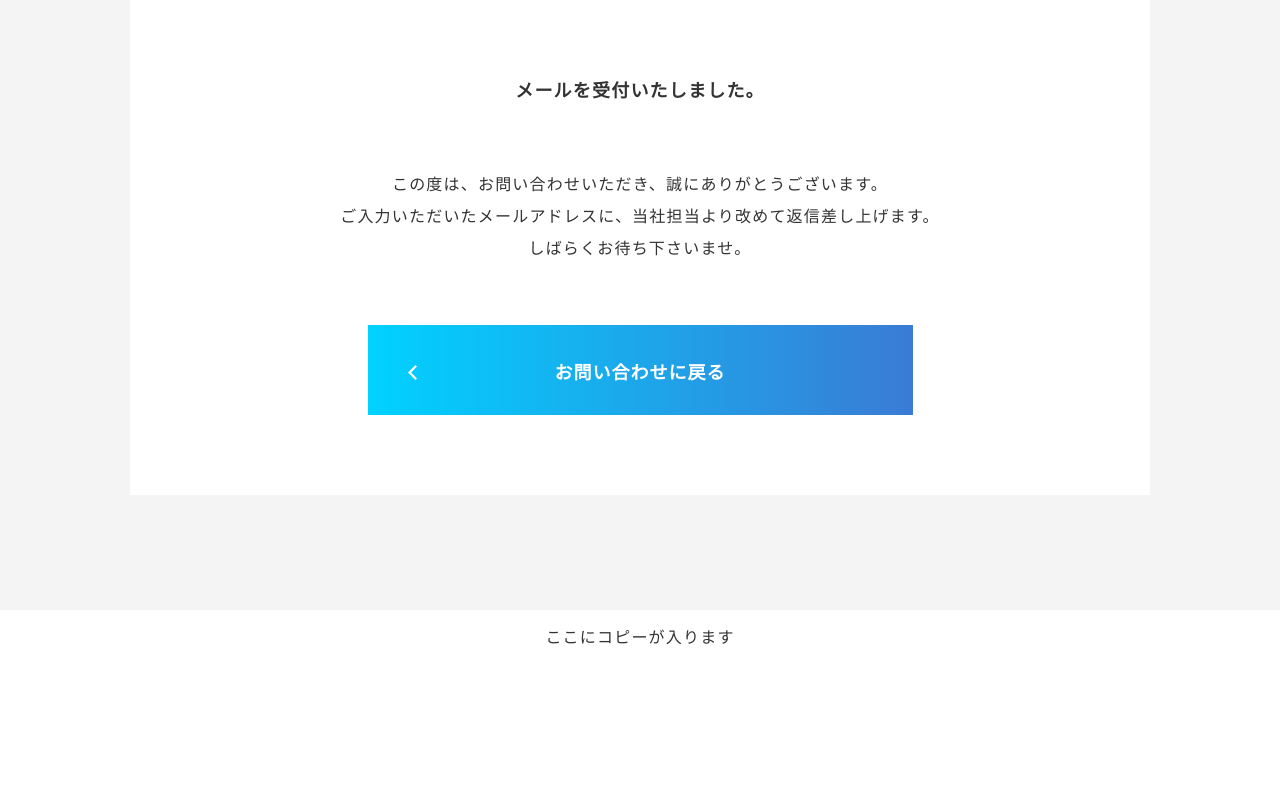
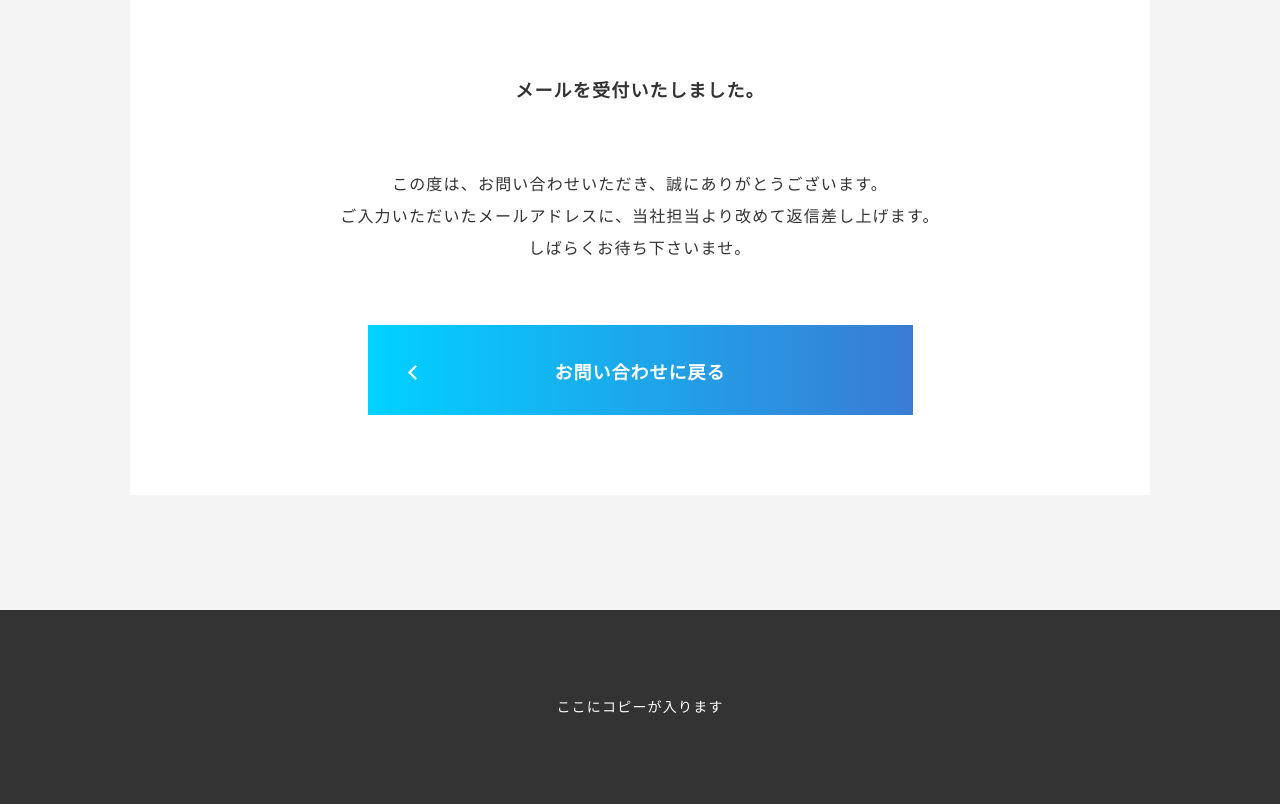
Before and after one commit to lazulirose/1804client_LP, a PHP site: page /thanks.php in a window 1280 px wide. Shown: the part 276-1080 px from the top of the page. Run offline with PHP 8.4, Linux system fonts and the light colour scheme.

Commit message:
Add fotter

```diff
--- a/src/css/style.css
+++ b/src/css/style.css
@@ -725,8 +725,12 @@ label {
 .l-footer {
   position: relative;
   width: 100%;
-  background-color: #fff;
-  text-align: center; }
+  padding: 90px 20px 60px;
+  color: #fff;
+  background-color: #333; }
+  @media screen and (min-width: 1090px) {
+    .l-footer {
+      padding: 90px 20px; } }
 
 /*****-------------------------------
 
@@ -2352,9 +2356,62 @@ form::after {
     background-repeat: no-repeat;
     content: ""; } }
 
-/*****-------------------------------
-    Fotter style
--------------------------------*****/
+/*****-------------------------------------
+
+Fotter style
+
+-------------------------------*****/
+.p-footer {
+  font-size: 14px; }
+
+.p-footer__logo {
+  width: 180px;
+  margin: 0 auto 60px; }
+
+.p-footer__nav ul {
+  display: -webkit-box;
+  display: -ms-flexbox;
+  display: flex;
+  margin-bottom: 90px;
+  -webkit-box-pack: center;
+      -ms-flex-pack: center;
+          justify-content: center;
+  -webkit-box-orient: vertical;
+  -webkit-box-direction: normal;
+      -ms-flex-direction: column;
+          flex-direction: column; }
+  @media screen and (min-width: 1090px) {
+    .p-footer__nav ul {
+      margin-bottom: 120px;
+      -webkit-box-orient: horizontal;
+      -webkit-box-direction: normal;
+          -ms-flex-direction: row;
+              flex-direction: row;
+      -ms-flex-line-pack: center;
+          align-content: center;
+      -webkit-box-align: center;
+          -ms-flex-align: center;
+              align-items: center; } }
+
+.p-footer__nav li:not(:first-child) {
+  margin-top: 35px; }
+  @media screen and (min-width: 1090px) {
+    .p-footer__nav li:not(:first-child) {
+      margin-top: 0;
+      margin-left: 24px; } }
+
+.p-footer__nav a {
+  display: block;
+  margin-bottom: 0;
+  color: #fff;
+  font-size: 20px;
+  text-align: center; }
+  @media screen and (min-width: 1090px) {
+    .p-footer__nav a {
+      font-size: 14px; } }
+
 .p-copyright {
   display: block;
-  padding: 20px; }
+  margin: auto;
+  font-size: 14px;
+  text-align: center; }
--- a/src/scss/layout/_default.scss
+++ b/src/scss/layout/_default.scss
@@ -167,6 +167,10 @@
 .l-footer {
     position: relative;
     width: 100%;
-    background-color: #fff;
-    text-align: center;
+    padding: 90px 20px 60px;
+    color: #fff;
+    background-color: #333;
+    @include mq-up(lg) {
+        padding: 90px 20px;
+    }
 }
--- a/src/scss/object/project/_fotter.scss
+++ b/src/scss/object/project/_fotter.scss
@@ -1,9 +1,53 @@
-/*****-------------------------------
-    Fotter style
+/*****-------------------------------------
+
+Fotter style
+
 -------------------------------*****/
+
+.p-footer {
+    font-size: 14px;
+}
+
+.p-footer__logo {
+    width: 180px;
+    margin: 0 auto 60px;
+}
+
+.p-footer__nav {
+    ul {
+        display: flex;
+        margin-bottom: 90px;
+        justify-content: center;
+        flex-direction: column;
+        @include mq-up(lg) {
+            margin-bottom: 120px;
+            flex-direction: row;
+            align-content: center;
+            align-items: center;
+        }
+    }
+    li:not(:first-child) {
+        margin-top: 35px;
+        @include mq-up(lg) {
+            margin-top: 0;
+            margin-left: 24px;
+        }
+    }
+    a {
+        display: block;
+        margin-bottom: 0;
+        color: #fff;
+        font-size: 20px;
+        text-align: center;
+        @include mq-up(lg) {
+            font-size: 14px;
+        }
+    }
+}
 
 .p-copyright {
     display: block;
-    //    height: 62px;
-    padding: 20px;
+    margin: auto;
+    font-size: 14px;
+    text-align: center;
 }
```
Also changed, not shown: src/index.html (+25 -2 lines).
